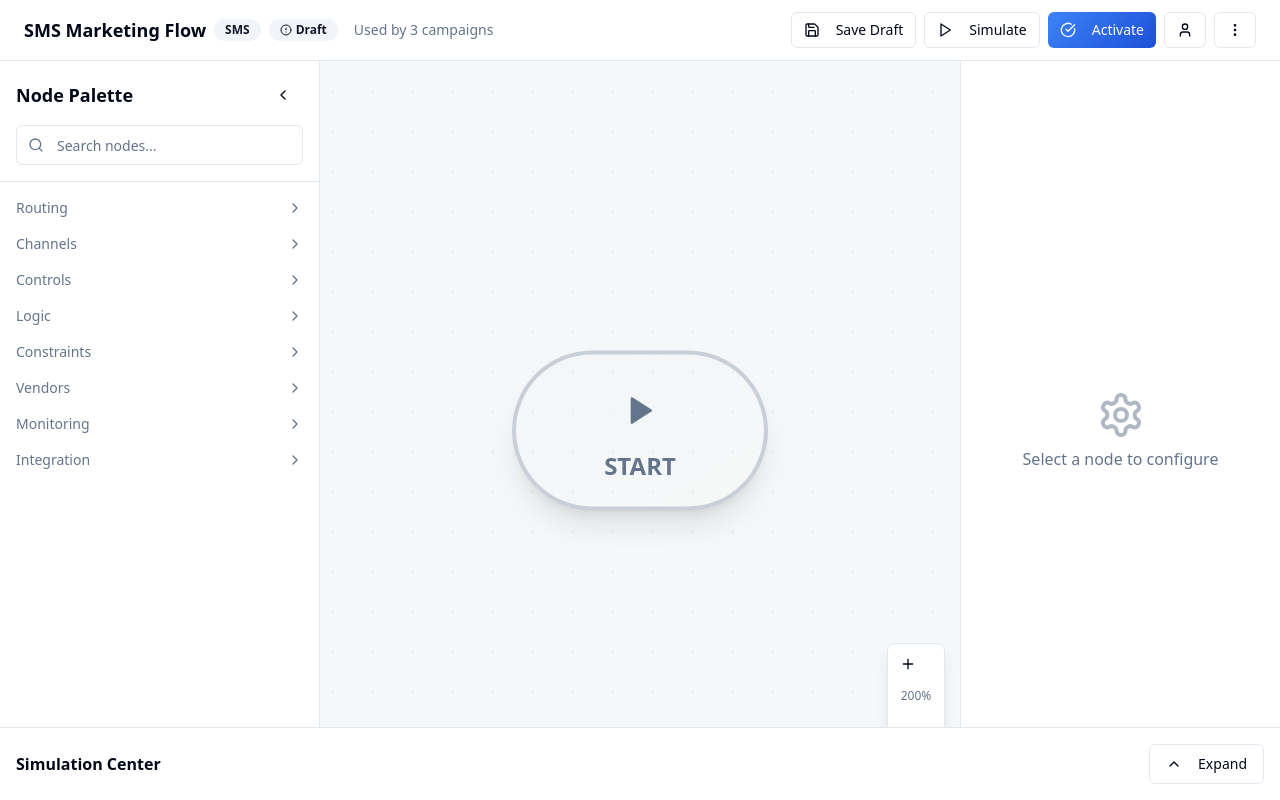
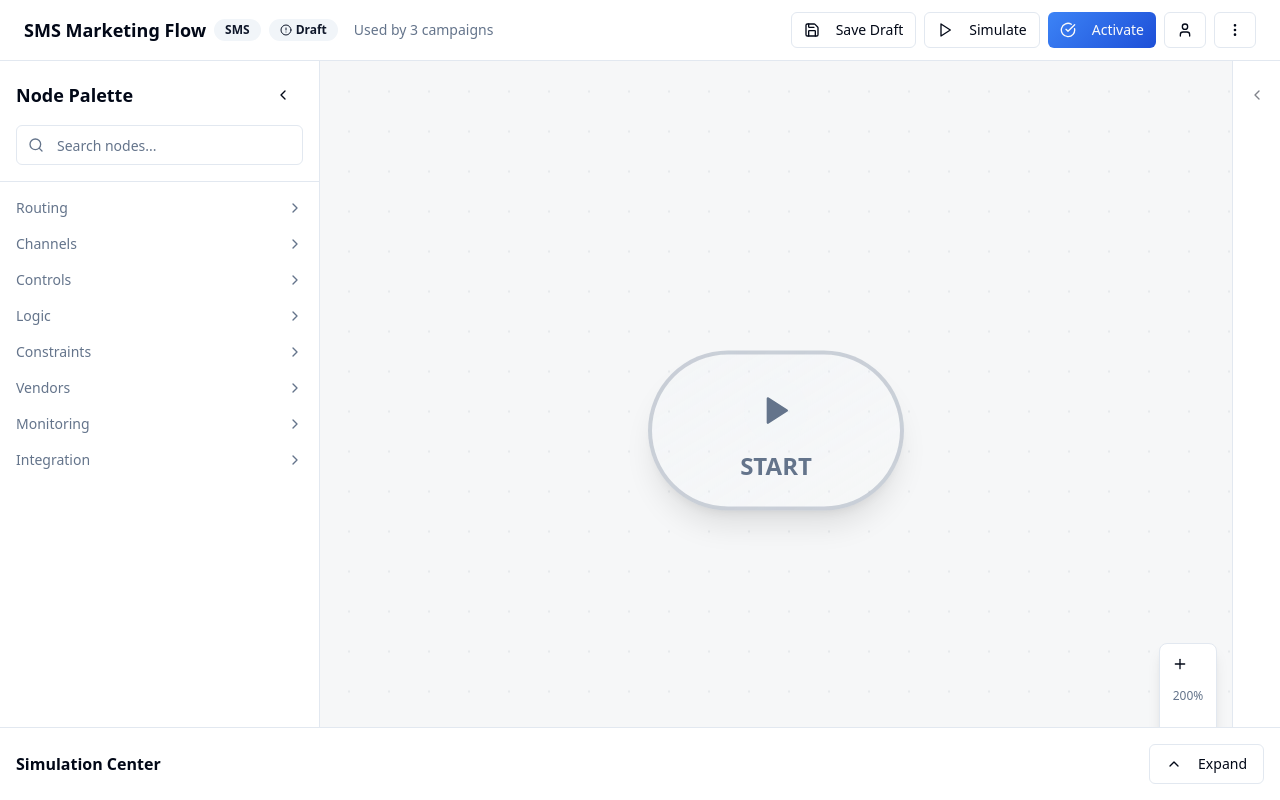
Before and after one commit to product-arch/flowforge-helio, a React (Vite) app: page / in a window 1280 px wide. Built offline with nearby package versions, Linux system fonts and the light colour scheme.

Commit message:
Close config panel when no node selected
Update the ConfigurationPanel to automatically close when no node is in focus. This ensures a cleaner UI and prevents displaying irrelevant configuration options.

```diff
--- a/src/components/flow/ConfigurationPanel.tsx
+++ b/src/components/flow/ConfigurationPanel.tsx
@@ -24,14 +24,24 @@ export const ConfigurationPanel: React.FC = () => {
   const [collapsed, setCollapsed] = useState(false);
   const { toast } = useToast();
 
-  // Don't show configuration for start nodes
+  // Auto-collapse when no node is selected or start node is selected
   if (!selectedNode || selectedNode.type === 'start') {
     return (
-      <div className="w-80 bg-card border-l border-border flex items-center justify-center text-muted-foreground">
-        <div className="text-center">
-          <Settings className="w-12 h-12 mx-auto mb-2 opacity-50" />
-          <p>{selectedNode?.type === 'start' ? 'Start node is not configurable' : 'Select a node to configure'}</p>
-        </div>
+      <div className="w-12 bg-card border-l border-border flex flex-col items-center py-4">
+        <Button
+          variant="ghost"
+          size="sm"
+          onClick={() => {
+            // Only show expand option if there's a configurable node selected
+            if (selectedNode && selectedNode.type !== 'start') {
+              setCollapsed(false);
+            }
+          }}
+          disabled={!selectedNode || selectedNode.type === 'start'}
+          className={!selectedNode || selectedNode.type === 'start' ? 'opacity-30' : ''}
+        >
+          <ChevronLeft className="w-4 h-4" />
+        </Button>
       </div>
     );
   }
```
